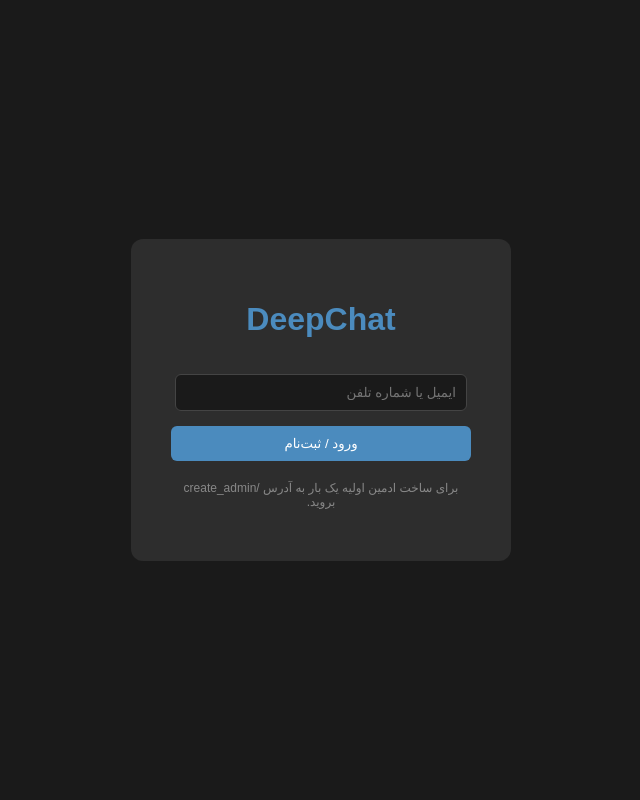
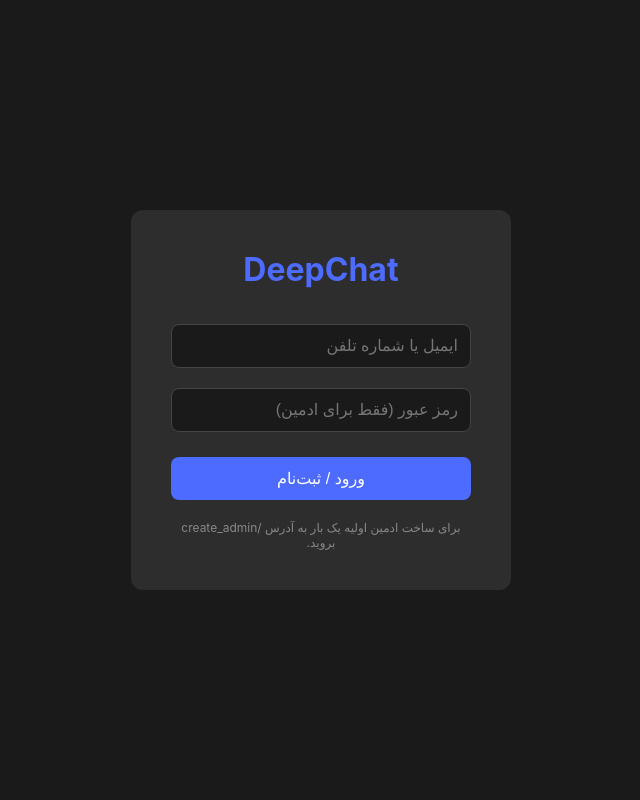
Before and after one commit to Asrt3131/01, a FastAPI app: page / in a window 1280 px wide. Shown: the whole page, without its empty margins (319-959 px from the left). Run offline with FastAPI, Linux system fonts and the light colour scheme.

Commit message:
Update login.html

```diff
--- a/templates/login.html
+++ b/templates/login.html
@@ -2,14 +2,40 @@
 <html lang="fa" dir="rtl">
 <head>
     <meta charset="UTF-8">
-    <title>ورود به سیستم</title>
+    <meta name="viewport" content="width=device-width, initial-scale=1.0">
+    <title>ورود | Chat 01</title>
     <style>
-        body { background-color: #1a1a1a; color: white; font-family: sans-serif; display: flex; justify-content: center; align-items: center; height: 100vh; margin: 0; }
-        .login-box { background: #2d2d2d; padding: 40px; border-radius: 12px; text-align: center; width: 300px; }
-        h1 { color: #4b8bbe; }
-        input { width: 90%; padding: 10px; margin: 15px 0; border-radius: 6px; border: 1px solid #444; background: #1a1a1a; color: white; }
-        button { background: #4b8bbe; color: white; border: none; padding: 10px 20px; border-radius: 6px; cursor: pointer; width: 100%; }
-        button:hover { background: #3a6a92; }
+        * { box-sizing: border-box; margin: 0; padding: 0; }
+        body {
+            background-color: #1a1a1a; color: white;
+            font-family: 'Inter', -apple-system, BlinkMacSystemFont, sans-serif;
+            display: flex; justify-content: center; align-items: center;
+            height: 100vh; margin: 0; padding: 20px;
+        }
+        .login-box {
+            background: #2d2d2d; padding: 40px; border-radius: 12px;
+            text-align: center; width: 100%; max-width: 380px;
+        }
+        h1 { color: #4d6bfe; margin-bottom: 25px; }
+        input {
+            width: 100%; padding: 12px; margin: 10px 0;
+            border-radius: 8px; border: 1px solid #444;
+            background: #1a1a1a; color: white; font-size: 16px;
+        }
+        button {
+            background: #4d6bfe; color: white; border: none;
+            padding: 12px; border-radius: 8px; cursor: pointer;
+            width: 100%; font-size: 16px; margin-top: 15px;
+        }
+        button:hover { background: #3a55d9; }
+        .hint { font-size: 12px; color: #888; margin-top: 20px; }
+
+        /* تنظیمات موبایل */
+        @media (max-width: 480px) {
+            .login-box { padding: 25px; }
+            h1 { font-size: 20px; }
+            input, button { font-size: 14px; padding: 10px; }
+        }
     </style>
 </head>
 <body>
@@ -17,9 +43,10 @@
         <h1>DeepChat</h1>
         <form action="/login" method="post">
             <input type="text" name="username" placeholder="ایمیل یا شماره تلفن" required>
+            <input type="password" name="password" placeholder="رمز عبور (فقط برای ادمین)" autocomplete="off">
             <button type="submit">ورود / ثبت‌نام</button>
         </form>
-        <p style="font-size: 12px; color: #888; margin-top: 20px;">برای ساخت ادمین اولیه یک بار به آدرس /create_admin بروید.</p>
+        <p class="hint">برای ساخت ادمین اولیه یک بار به آدرس /create_admin بروید.</p>
     </div>
 </body>
 </html>
```
